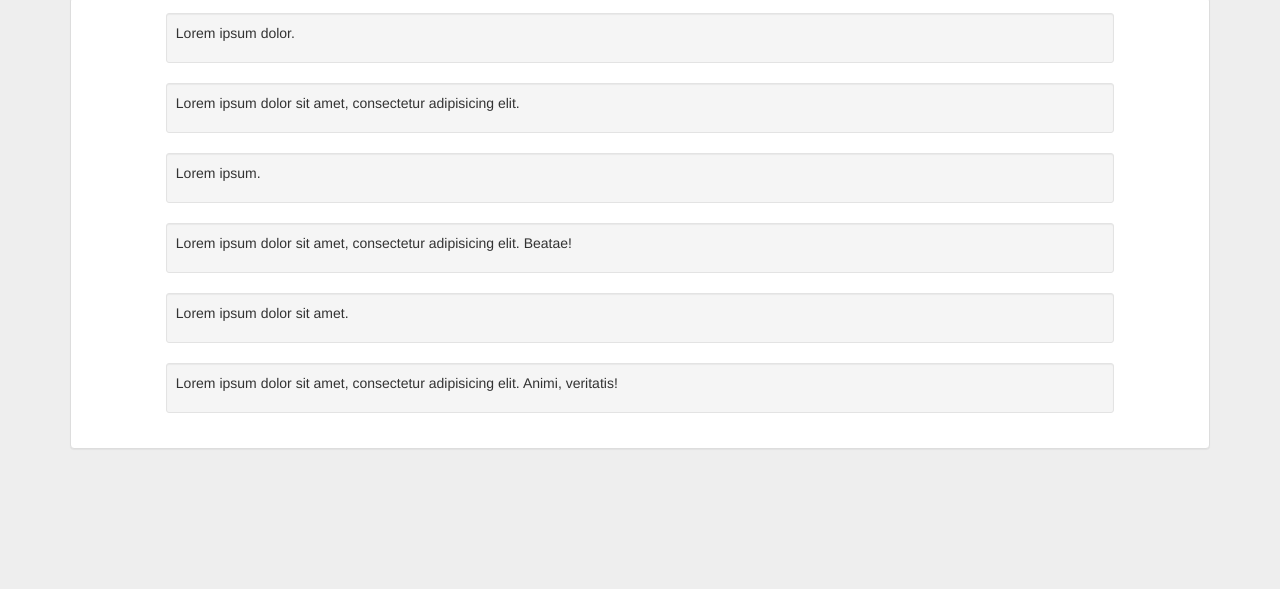
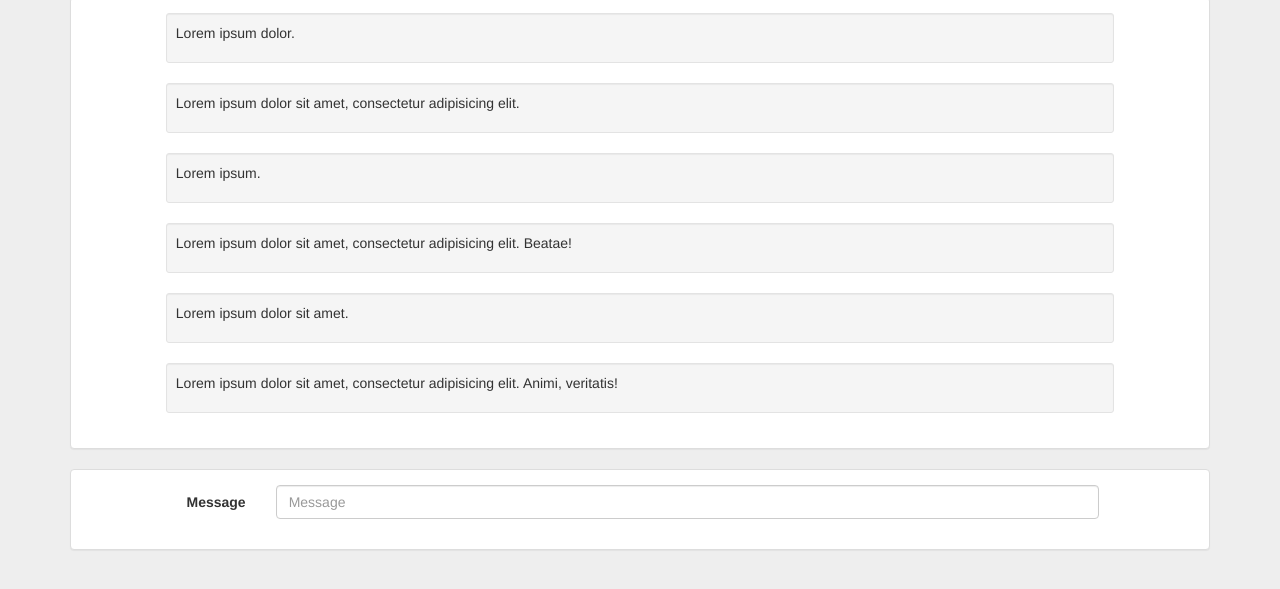
Before and after one commit to jordanabderrachid/chatapp, a website: page index.html in a window 1280 px wide. Shown: the part 73-662 px from the top of the page. Drawn offline with nearby package versions, Linux system fonts and the light colour scheme.

Commit message:
Add submit message form.

```diff
--- a/index.html
+++ b/index.html
@@ -35,6 +35,18 @@
 				</div>
 			</div>
 		</div>
+		<div class="panel panel-default">
+			<div class="panel-body">
+				<div class="form-horizontal">
+					<div class="form-group">
+						<label for="inputMessage" class="col-lg-2 control-label">Message</label>
+						<div class="col-lg-9">
+							<input type="text" id="inputMessage" class="form-control" placeholder="Message" ng-enter="submit()">
+						</div>
+					</div>
+				</div>
+			</div>
+		</div>
 	</div>
 </body>
 </html>
--- a/public/js/controller/mainCtrl.js
+++ b/public/js/controller/mainCtrl.js
@@ -7,4 +7,8 @@ chatApp.controller('mainCtrl', function ($scope) {
 		'Lorem ipsum dolor sit amet.',
 		'Lorem ipsum dolor sit amet, consectetur adipisicing elit. Animi, veritatis!'
 	];
+
+	$scope.submit = function () {
+		console.log('submit');
+	}
 });
```
